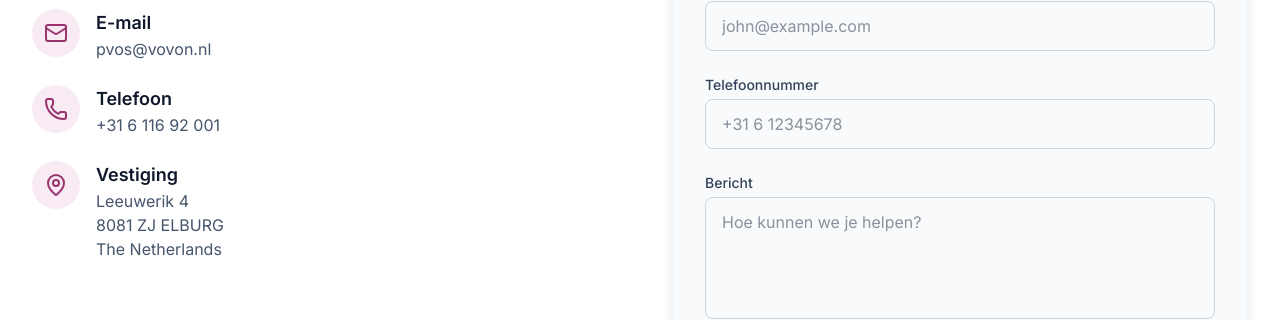
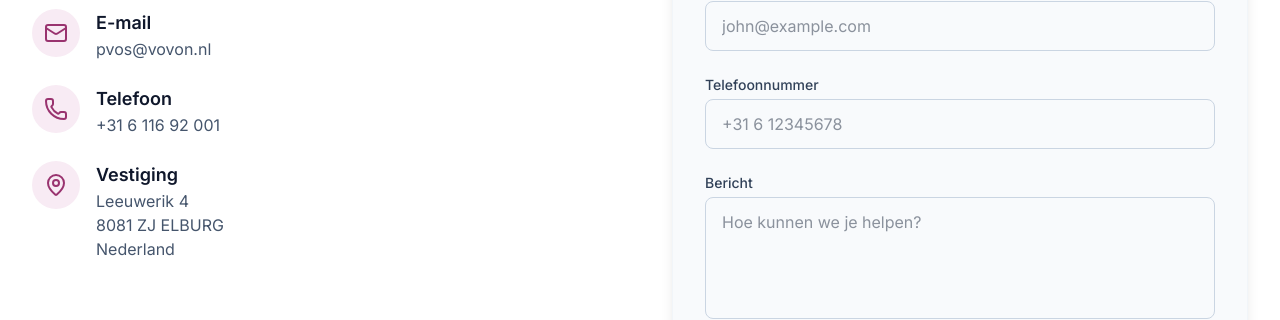
Before and after one commit to vosqdev/Vovon, a React (Vite) app: page / in a window 1280 px wide. Shown: the part 6151-6471 px from the top of the page. Built offline with nearby package versions, Linux system fonts and the light colour scheme.

Commit message:
feat: Add country translation to contact info
Adds a new translation key for "The Netherlands" to the contact information section. This ensures the country is correctly displayed in both English and Dutch.

```diff
--- a/src/components/Contact.tsx
+++ b/src/components/Contact.tsx
@@ -84,7 +84,7 @@ const Contact = ({ language }: ContactProps) => {
                   <p className="text-slate-600">
                     Leeuwerik 4<br />
                     8081 ZJ ELBURG<br />
-                    The Netherlands
+                    {t.info.country}
                   </p>
                 </div>
               </div>
--- a/src/translations.ts
+++ b/src/translations.ts
@@ -112,6 +112,7 @@ export const translations = {
         email: 'Email',
         phone: 'Phone',
         office: 'Office',
+        country: 'The Netherlands',
       },
       form: {
         name: 'Full Name',
@@ -250,6 +251,7 @@ export const translations = {
         email: 'E-mail',
         phone: 'Telefoon',
         office: 'Vestiging',
+        country: 'Nederland',
       },
       form: {
         name: 'Volledige Naam',
```
